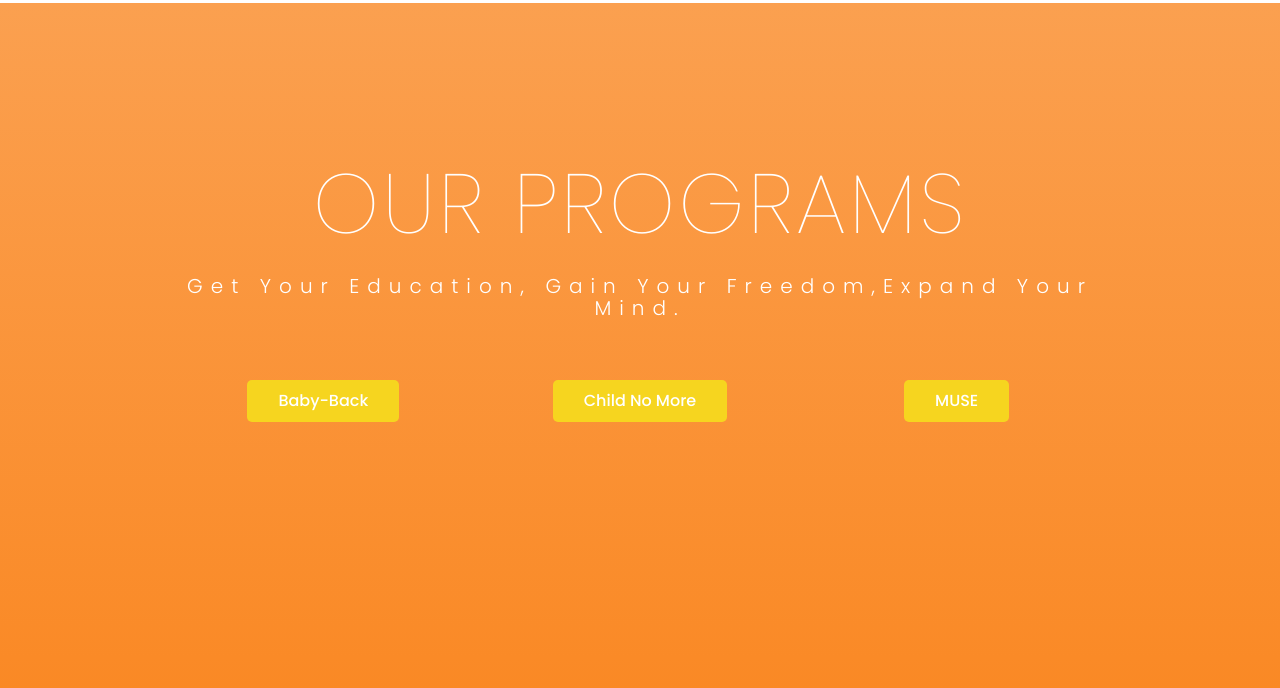
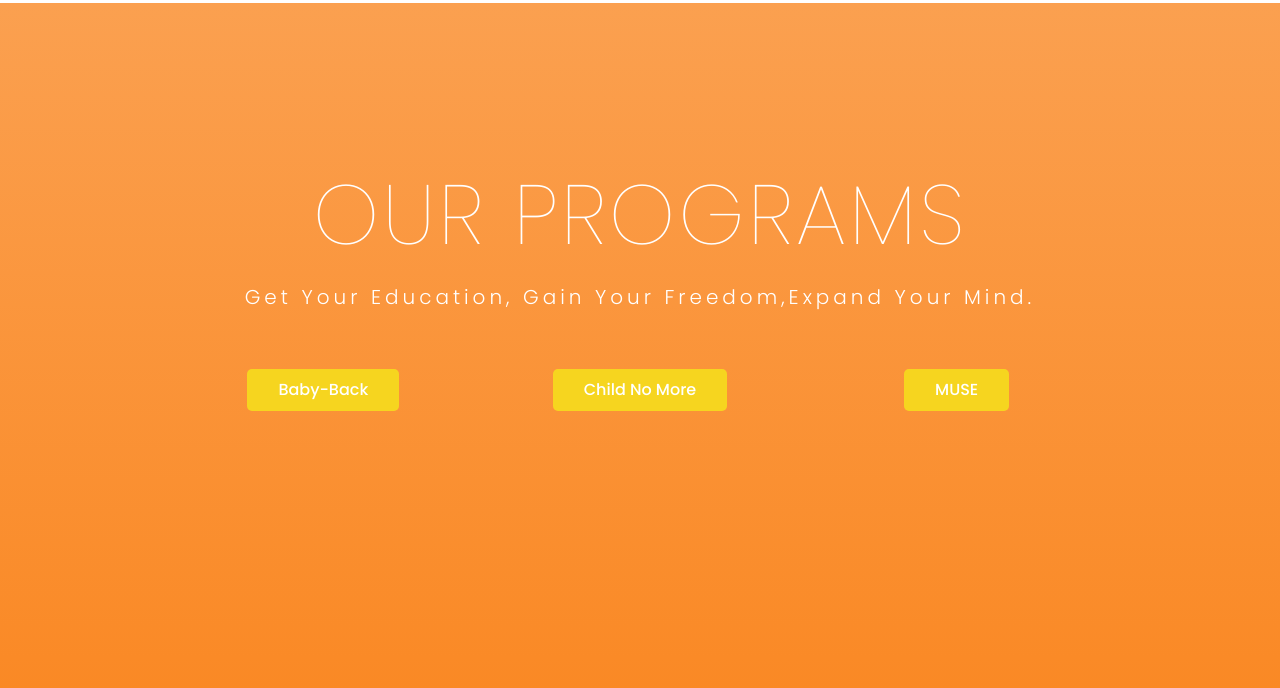
Before and after one commit to mfranl95/GYPSYIncentive, a plain HTML site: page programs.html in a window 1280 px wide. Shown: the part 112-800 px from the top of the page. Drawn offline with nearby package versions, Linux system fonts and the light colour scheme; some packages are replaced by stand-ins of ours.

Commit message:
Update programs.css

```diff
--- a/css/programs.css
+++ b/css/programs.css
@@ -1696,7 +1696,7 @@ nav a:hover{
 	color:#fff;
 	margin-bottom:60px;
 	font-size:20px;
-	letter-spacing: 8px;
+	letter-spacing: 4px;
 }
 @media (max-width: 767px){
 	.banner-content p{
```
